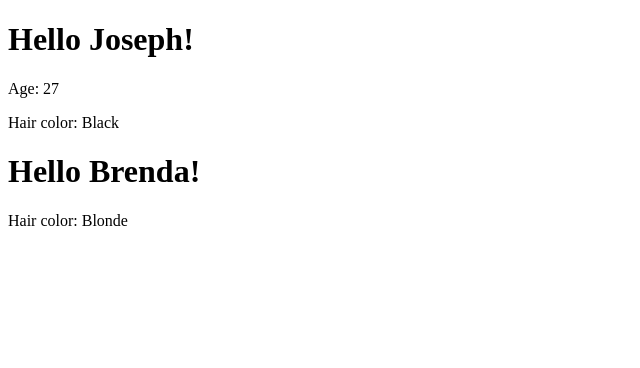
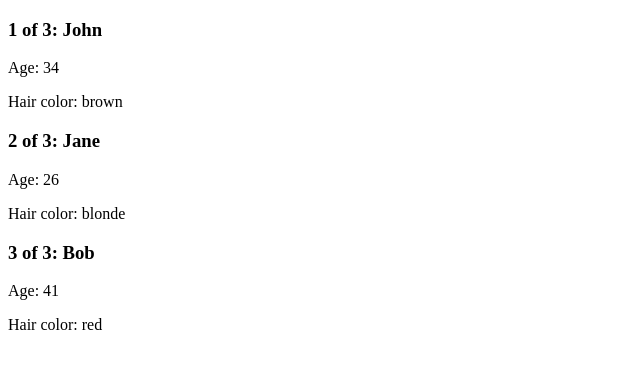
Before and after one commit to jgay94/angular-exercises, an Angular app: page / in a window 1280 px wide. Shown: the top 368 px of the page, without its empty margins (0-640 px from the left). Built offline with nearby package versions, Linux system fonts and the light colour scheme.

Commit message:
display lists of components

```diff
--- a/src/app/app.component.html
+++ b/src/app/app.component.html
@@ -1,3 +1,2 @@
-<app-example name="Joseph" age="27" hairColor="Black"></app-example>
-<app-example name="Brenda" hairColor="Blonde"></app-example>
+<app-people-list></app-people-list>
 <router-outlet></router-outlet>
--- a/src/app/app.module.ts
+++ b/src/app/app.module.ts
@@ -4,11 +4,13 @@ import { BrowserModule } from '@angular/platform-browser';
 import { AppRoutingModule } from './app-routing.module';
 import { AppComponent } from './app.component';
 import { ExampleComponent } from './example/example.component';
+import { PeopleListComponent } from './people-list/people-list.component';
 
 @NgModule({
   declarations: [
     AppComponent,
-    ExampleComponent
+    ExampleComponent,
+    PeopleListComponent
   ],
   imports: [
     BrowserModule,
--- /dev/null
+++ b/src/app/people-list/people-list.component.html
@@ -0,0 +1,7 @@
+<div *ngIf="showList">
+    <div *ngFor="let person of people; index as i">
+        <h3>{{i + 1}} of {{people.length}}: {{person.name}}</h3>
+        <p>Age: {{person.age}}</p>
+        <p>Hair color: {{person.hairColor}}</p>
+    </div>
+</div>
--- /dev/null
+++ b/src/app/people-list/people-list.component.ts
@@ -0,0 +1,28 @@
+import { Component, OnInit } from '@angular/core';
+
+@Component({
+  selector: 'app-people-list',
+  templateUrl: './people-list.component.html',
+  styleUrls: ['./people-list.component.css']
+})
+export class PeopleListComponent implements OnInit {
+  showList: boolean = true;
+  people = [{
+    name: 'John',
+    age: 34,
+    hairColor: 'brown'
+  }, {
+    name: 'Jane',
+    age: 26,
+    hairColor: 'blonde'
+  }, {
+    name: 'Bob',
+    age: 41,
+    hairColor: 'red'
+  }]
+  constructor() { }
+
+  ngOnInit(): void {
+  }
+
+}
```
Also changed, not shown: src/app/people-list/people-list.component.css (added), 1 other file (tests, documents, lock files or other folders).
